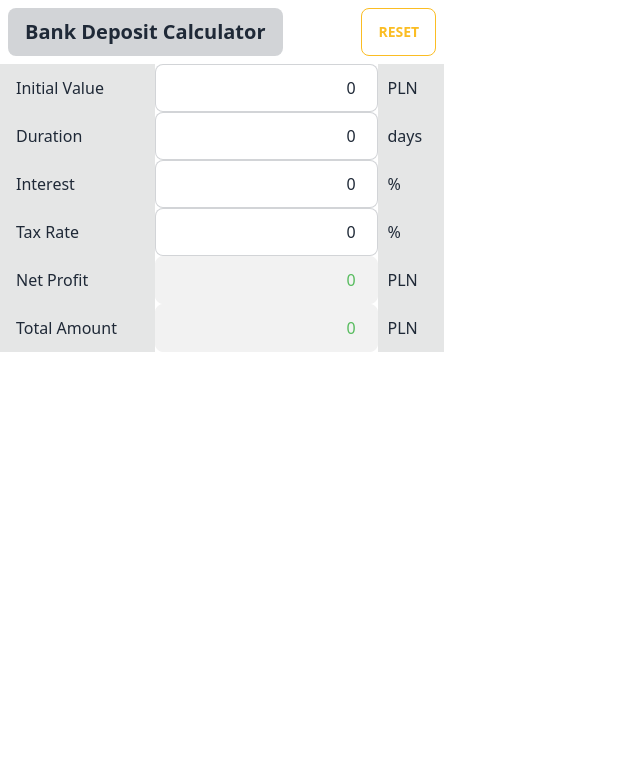
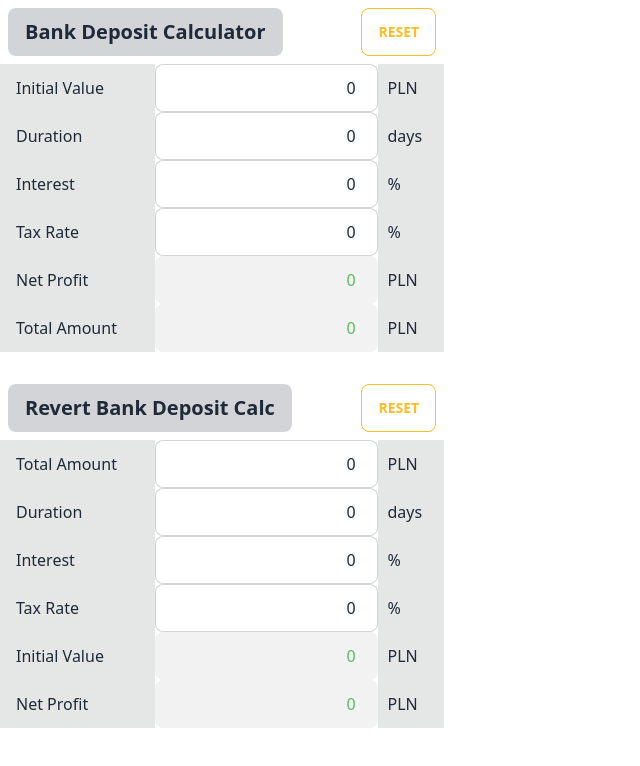
Before and after one commit to Avnfck/finance_calculators, a React (Vite) app: page / in a window 1280 px wide. Shown: the top 766 px of the page, without its empty margins (0-640 px from the left). Built offline with nearby package versions, Linux system fonts and the light colour scheme.

Commit message:
fixed saving to and fetching from localStorage; fixed calculations roundings

```diff
--- a/src/App.tsx
+++ b/src/App.tsx
@@ -1,10 +1,13 @@
 import './App.css';
-import { BankDepositCalculator } from './components/BankDeposit';
+import { BankDepositCalculator } from './calculators/BankDeposit';
+import { RevertedBankDepositCalculator } from './calculators/BankDepositReverted';
 
 function App() {
   return (
     <div className="App">
       <BankDepositCalculator />
+      <br />
+      <RevertedBankDepositCalculator />
     </div>
   );
 }
--- a/src/components/BankDeposit.tsx
+++ b/src/calculators/BankDeposit.tsx
@@ -1,11 +1,10 @@
-import _ from 'lodash';
-import { useEffect, useMemo, useState } from 'react';
-import { CalcTitle } from './CalcTitle';
+import { useEffect, useState } from 'react';
+import { CalcTitle } from '../components/CalcTitle';
 import { countNetProfit, countTotalAmount } from '../controllers/countProfit';
-import { InputRow } from './InputRow';
-import { ResultRow } from './ResultRow';
+import { InputRow } from '../components/InputRow';
+import { ResultRow } from '../components/ResultRow';
 
-export type CalculatorData = {
+export type BankDepositData = {
   initValue: string;
   duration: string;
   interest: string;
@@ -14,8 +13,8 @@ export type CalculatorData = {
 type InputChangeEventType = { target: { value: any } };
 
 export function BankDepositCalculator() {
-  const storedCalcData = JSON.parse(localStorage.getItem('calcData') as string);
-  const [calcData, setCalcData] = useState<CalculatorData>(
+  const storedCalcData = JSON.parse(localStorage.getItem('depositCalculator') as string);
+  const [calcData, setCalcData] = useState<BankDepositData>(
     storedCalcData || {
       initValue: '0',
       duration: '0',
@@ -65,7 +64,7 @@ export function BankDepositCalculator() {
   }
 
   useEffect(() => {
-    localStorage.setItem('calcData', JSON.stringify(calcData));
+    localStorage.setItem('depositCalculator', JSON.stringify(calcData));
   }, [calcData]);
 
   return (
--- /dev/null
+++ b/src/calculators/BankDepositReverted.tsx
@@ -0,0 +1,112 @@
+import { useEffect, useState } from 'react';
+import { CalcTitle } from '../components/CalcTitle';
+import { countNetProfit, countInitValue } from '../controllers/countProfit';
+import { InputRow } from '../components/InputRow';
+import { ResultRow } from '../components/ResultRow';
+
+export type RevertBankDepositData = {
+  duration: string;
+  interest: string;
+  taxRate: string;
+  totalAmount: string;
+};
+type InputChangeEventType = { target: { value: any } };
+
+export function RevertedBankDepositCalculator() {
+  const storedCalcData = JSON.parse(localStorage.getItem('revertDepoCalculator') as string);
+  const [calcData, setCalcData] = useState<RevertBankDepositData>(
+    storedCalcData || {
+      duration: '0',
+      interest: '0',
+      taxRate: '0',
+      totalAmount: '0',
+    }
+  );
+
+  function handleDurationChange(e: InputChangeEventType) {
+    setCalcData({
+      ...calcData,
+      duration: e.target.value,
+    });
+  }
+
+  function handleInterestChange(e: InputChangeEventType) {
+    setCalcData({
+      ...calcData,
+      interest: e.target.value,
+    });
+  }
+
+  function handleTaxAmountChange(e: InputChangeEventType) {
+    setCalcData({
+      ...calcData,
+      taxRate: e.target.value,
+    });
+  }
+
+  function handleTotalAmountChange(e: InputChangeEventType) {
+    setCalcData({
+      ...calcData,
+      totalAmount: e.target.value,
+    });
+  }
+
+  const initValue = countInitValue(calcData);
+  const netProfit = countNetProfit({ initValue: initValue, ...calcData });
+
+  function handleResetButton() {
+    setCalcData({
+      totalAmount: '0',
+      duration: '0',
+      interest: '0',
+      taxRate: '0',
+    });
+  }
+
+  useEffect(() => {
+    localStorage.setItem('revertDepoCalculator', JSON.stringify(calcData));
+  }, [calcData]);
+
+  return (
+    <>
+      <div className="form-control">
+        <CalcTitle
+          name={'Revert Bank Deposit Calc'}
+          reset={handleResetButton}
+        />
+        <label className="input-group">
+          <InputRow
+            name={'Total Amount'}
+            value={calcData.totalAmount}
+            unit={'PLN'}
+            step={'100'}
+            handler={handleTotalAmountChange}
+          />
+          <InputRow
+            name={'Duration'}
+            value={calcData.duration}
+            unit={'days'}
+            step={'10'}
+            handler={handleDurationChange}
+          />
+          <InputRow
+            name={'Interest'}
+            value={calcData.interest}
+            unit={'%'}
+            step={'0.5'}
+            handler={handleInterestChange}
+          />
+          <InputRow
+            name={'Tax Rate'}
+            value={calcData.taxRate}
+            unit={'%'}
+            step={'5'}
+            handler={handleTaxAmountChange}
+          />
+          <ResultRow name={'Initial Value'} value={initValue || '0'} />
+          <ResultRow name={'Net Profit'} value={netProfit || '0'} />
+        </label>
+      </div>
+    </>
+  );
+}
--- a/src/controllers/countProfit.tsx
+++ b/src/controllers/countProfit.tsx
@@ -1,12 +1,44 @@
 import _ from 'lodash';
-import { CalculatorData } from '../components/BankDeposit';
+import { BankDepositData } from '../calculators/BankDeposit';
+import { RevertBankDepositData } from '../calculators/BankDepositReverted';
 
-export function countNetProfit({ taxRate, initValue, duration, interest}: CalculatorData) {
-  return  _.toString(
-    _.ceil((1 - (parseFloat(taxRate) / 100)) * ((_.parseInt(initValue, 10)) * (_.parseInt(duration, 10)) * ((parseFloat(interest) / 100) / 365)), 2)
+export function countNetProfit({
+  taxRate,
+  initValue,
+  duration,
+  interest,
+}: BankDepositData) {
+  return _.toString(
+    _.floor(
+      (1 - parseFloat(taxRate) / 100) *
+        (parseFloat(initValue) *
+          _.parseInt(duration, 10) *
+          (parseFloat(interest) / 100 / 365)),
+      2
+    )
   );
 }
 
-export function countTotalAmount( initValue: string, netProfit: string): string {
-  return _.toString(_.ceil(_.sum([parseFloat(initValue), parseFloat(netProfit)]), 2));
+export function countTotalAmount(initValue: string, netProfit: string): string {
+  return _.toString(
+    _.floor(_.sum([parseFloat(initValue), parseFloat(netProfit)]), 2)
+  );
 }
+
+export function countInitValue({
+  totalAmount,
+  duration,
+  interest,
+  taxRate
+}: RevertBankDepositData): string {
+  return _.toString(
+    _.ceil(
+      parseFloat(totalAmount) /
+        (1 +
+          parseFloat(duration) *
+            (parseFloat(interest) / 100 / 365) *
+            (1 - parseFloat(taxRate) / 100)),
+      2
+    )
+  );
+}
```
